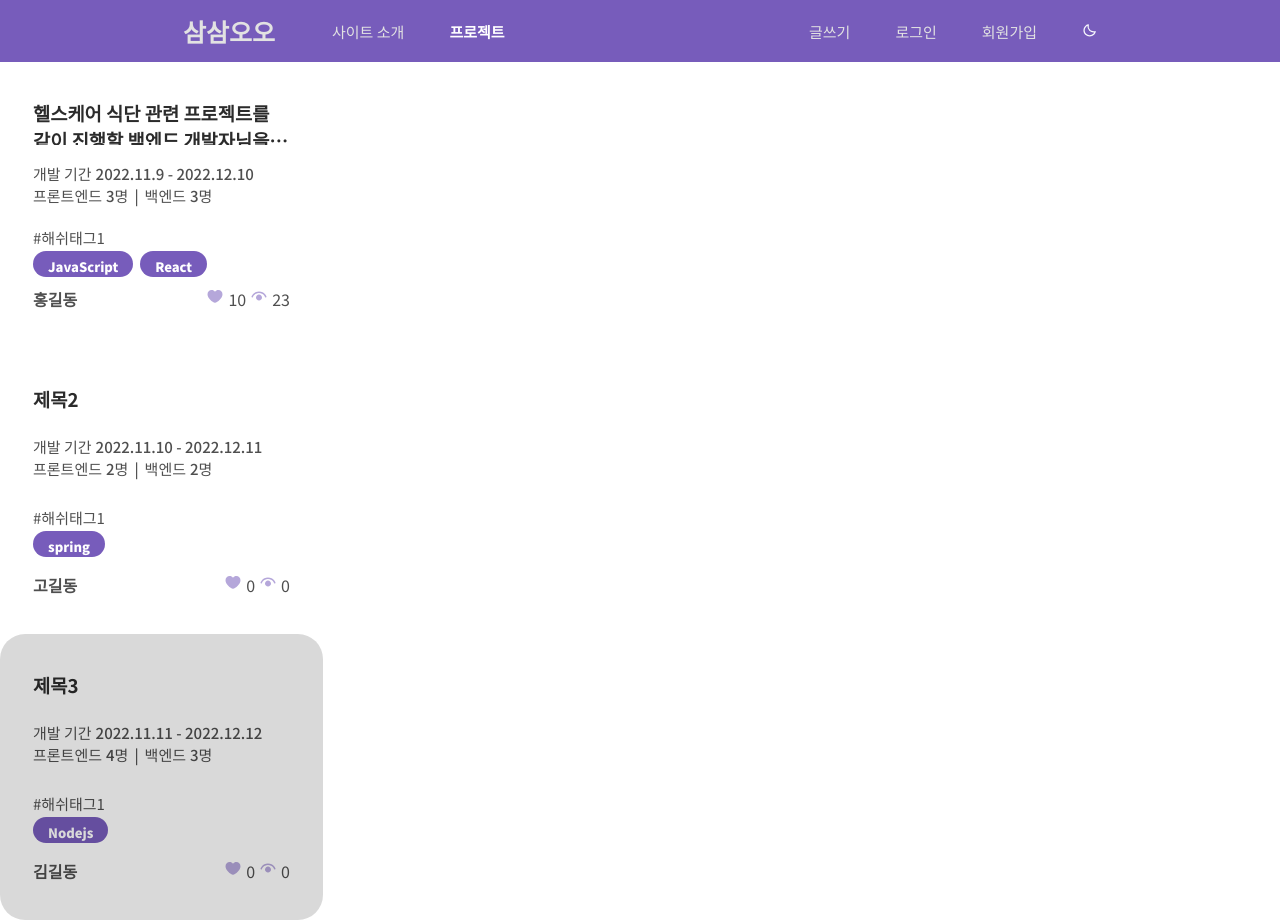
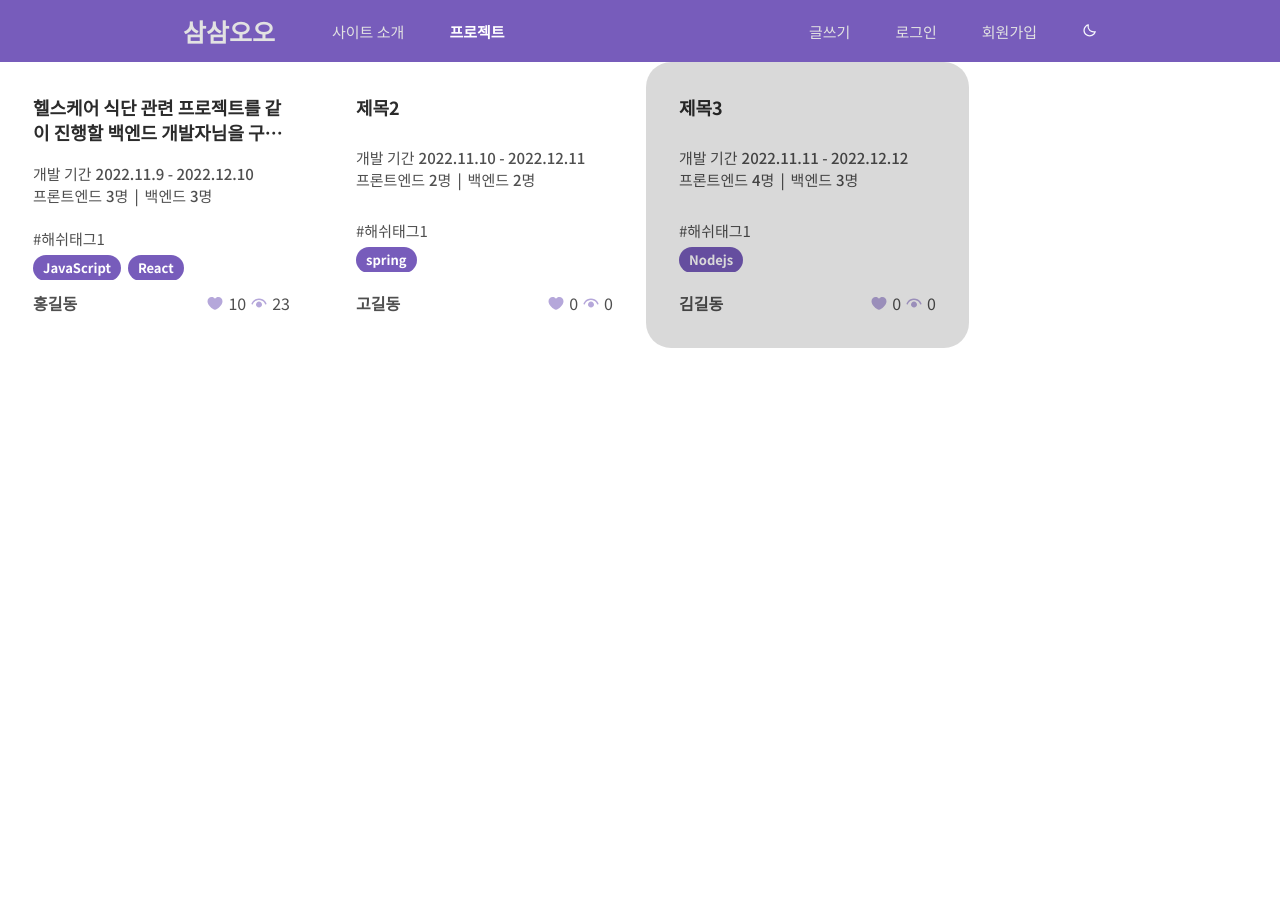
Before and after one commit to codestates-seb/seb40_main_035, a React (Create React App) app in the folder client/: page / in a window 1280 px wide. After the commit the page ends 800 px from the top, so only its background shows below. Built offline with nearby package versions, Linux system fonts and the light colour scheme.

Commit message:
design: 게시글 카드 css 수정

```diff
--- a/client/src/components/ArticleCard.js
+++ b/client/src/components/ArticleCard.js
@@ -5,7 +5,7 @@ import { ReactComponent as ViewsIcon } from '../assets/image/views.svg';
 import yearMonthDate from '../utils/dateFormat';
 
 const ArticleCardWrapper = styled(Link)`
-  display: block;
+  display: inline-block;
   width: 323px;
   height: 286px;
   border-radius: 25px;
@@ -39,7 +39,7 @@ const ArticleCardWrapper = styled(Link)`
     width: 100%;
     height: 100%;
     overflow: hidden;
-    padding: 37px 33px;
+    padding: 33px;
   }
 
   .article-header {
@@ -48,11 +48,13 @@ const ArticleCardWrapper = styled(Link)`
     -webkit-box-orient: vertical;
     -webkit-line-clamp: 2;
     overflow: hidden;
+    font-size: 18px;
+    line-height: 24.52px;
     color: var(--black);
   }
 
   .project-info,
-  .hashtags {
+  .hashtag-list {
     margin-bottom: 4px;
     font-size: 15px;
     line-height: 18px;
@@ -84,8 +86,36 @@ const ArticleCardWrapper = styled(Link)`
     }
   }
 
-  .hashtags {
-    font-weight: 400;
+  .hashtag-list,
+  .skill-list {
+    overflow: hidden;
+
+    li {
+      display: inline-block;
+      margin-right: 7px;
+    }
+  }
+
+  .hashtag-list {
+    height: 20px;
+
+    li {
+      font-weight: 400;
+    }
+  }
+
+  .skill-list {
+    height: 26px;
+
+    li {
+      padding: 4px 10px;
+      border-radius: 13px;
+      font-weight: 700;
+      font-size: 13px;
+      line-height: 17.71px;
+      color: #fff;
+      background-color: var(--purple);
+    }
   }
 
   .project-summary {
@@ -109,32 +139,17 @@ const ArticleCardWrapper = styled(Link)`
 
       div {
         display: flex;
+        align-items: center;
 
         svg {
           margin-right: 4px;
         }
       }
 
-      div:first-child {
+      div:not(:last-child) {
         margin-right: 4px;
       }
     }
-  }
-`;
-
-const Tag = styled.li`
-  display: inline-block;
-  height: 26px;
-  margin-right: 7px;
-  padding: 4px 15px;
-  border-radius: 13px;
-  font-weight: 900;
-  font-size: 13px;
-  color: #fff;
-  background-color: var(--purple);
-
-  span {
-    vertical-align: middle;
   }
 `;
 
@@ -171,12 +186,16 @@ const ArticleCard = ({
           </p>
         </div>
         <div className="project-summary">
-          <p className="hashtags">{hashtags.map((tag) => '#' + tag.name)}</p>
-          <ul>
+          <ul className="hashtag-list">
+            {hashtags.map((tag) => (
+              <li key={tag.hashtagId}>{'#' + tag.name}</li>
+            ))}
+          </ul>
+          <ul className="skill-list">
             {skills.map((skill) => (
-              <Tag key={skill.skillId}>
+              <li key={skill.skillId}>
                 <span>{skill.name}</span>
-              </Tag>
+              </li>
             ))}
           </ul>
         </div>
```
